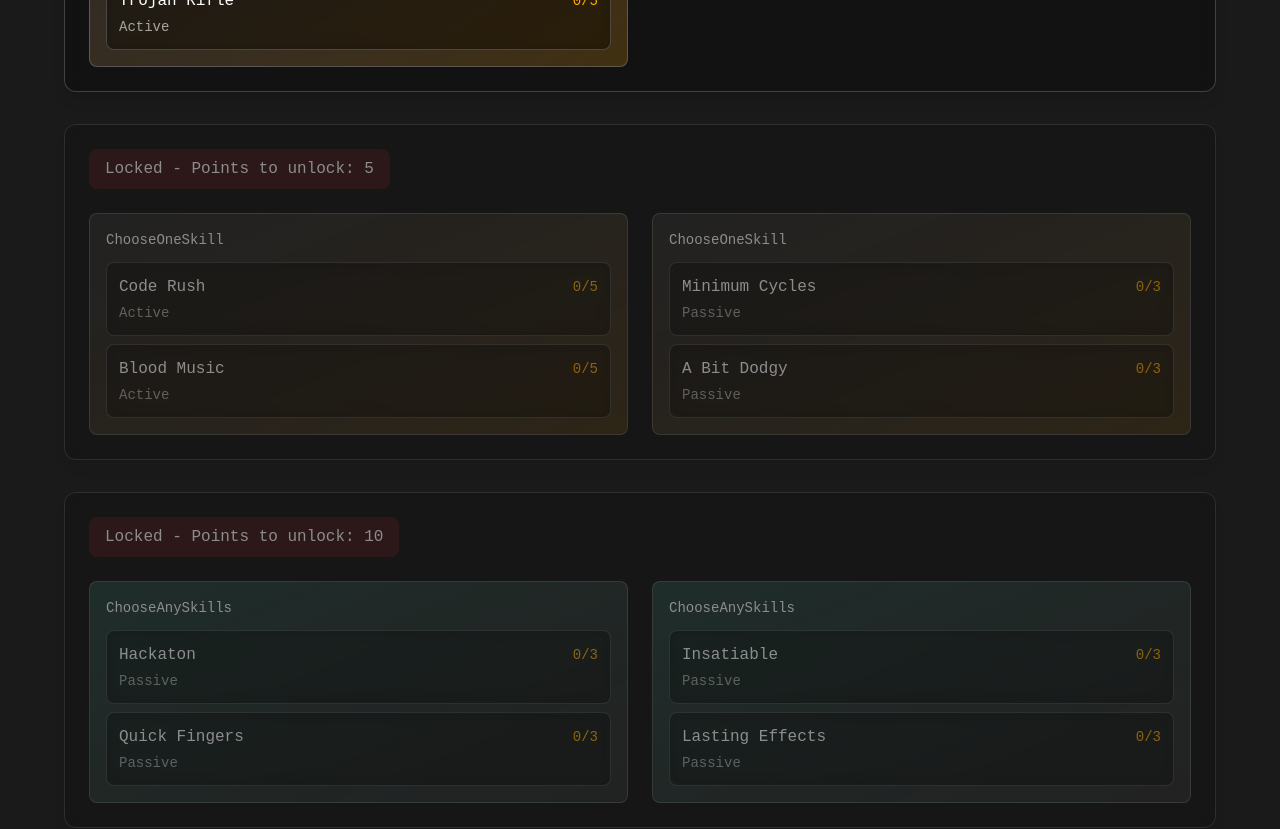
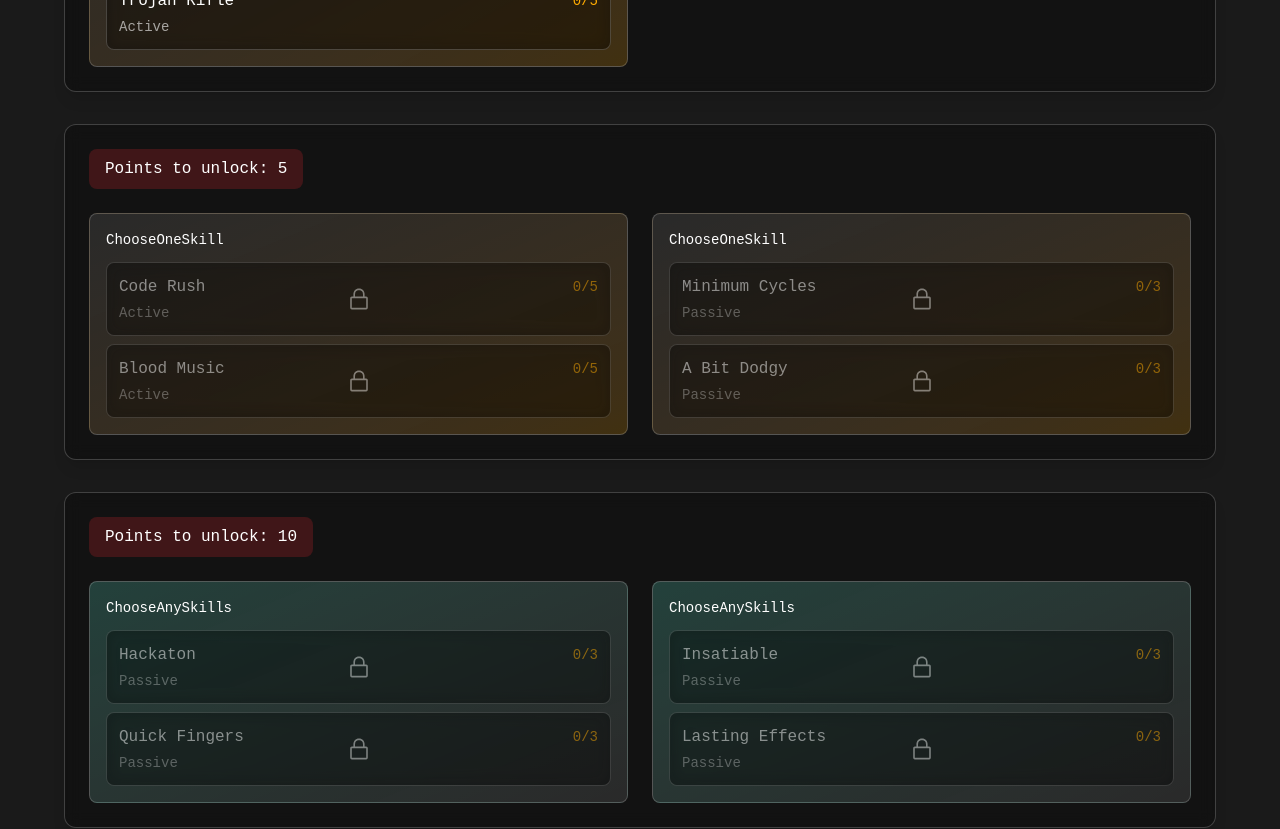
Before and after one commit to femaury/77bit-skill-tree, a React (Vite) app: page / in a window 1280 px wide. Shown: the part 700-1529 px from the top of the page. Built offline with nearby package versions, Linux system fonts and the light colour scheme; a web font is replaced by a local one.

Commit message:
Make skills always hoverable

```diff
--- a/src/components/Hub.tsx
+++ b/src/components/Hub.tsx
@@ -1,6 +1,7 @@
 import { SkillNode as SkillNodeComponent } from './SkillNode';
 import { SkillNode, SkillTreeData } from '../types';
 import { useSkill } from '../context/SkillContext';
+import { LockClosedIcon } from '@radix-ui/react-icons';
 
 interface HubProps {
   hub: SkillNode;
@@ -26,6 +27,7 @@ export function Hub({ hub, allNodes }: HubProps) {
               key={childId}
               node={childNode}
               layout="horizontal"
+              isHubLocked={isLocked}
             />
           );
         })}
@@ -34,12 +36,12 @@ export function Hub({ hub, allNodes }: HubProps) {
   }
 
   return (
-    <div className={`bg-black/30 backdrop-blur-sm rounded-xl p-6 border border-white/20 shadow-lg
-                    ${isLocked ? 'opacity-50 pointer-events-none' : ''}`}>
+    <div className={`bg-black/30 backdrop-blur-sm rounded-xl p-6 border border-white/20 shadow-lg`}>
+
       <div className="mb-6 flex items-center gap-3">
         <div className={`rounded-lg px-4 py-2 text-white font-medium
                         ${isLocked ? 'bg-red-500/20' : 'bg-white/10'}`}>
-          {isLocked ? 'Locked - ' : ''}Points to unlock: {hub.pointsToUnlock || 0}
+          Points to unlock: {hub.pointsToUnlock || 0}
         </div>
       </div>
 
@@ -53,6 +55,7 @@ export function Hub({ hub, allNodes }: HubProps) {
             <SkillNodeComponent
               key={childId}
               node={childNode}
+              isHubLocked={isLocked}
             />
           );
         })}
--- a/src/components/SkillNode.tsx
+++ b/src/components/SkillNode.tsx
@@ -2,14 +2,15 @@ import * as HoverCard from '@radix-ui/react-hover-card';
 import { SkillNode as SkillNodeType, Skill } from '../types';
 import { useState, useEffect } from 'react';
 import { useSkill } from '../context/SkillContext';
-import { MinusIcon } from '@radix-ui/react-icons';
+import { MinusIcon, LockClosedIcon } from '@radix-ui/react-icons';
 
 interface SkillNodeProps {
   node: SkillNodeType;
   layout?: 'vertical' | 'horizontal';
+  isHubLocked?: boolean;
 }
 
-export function SkillNode({ node, layout = 'vertical' }: SkillNodeProps) {
+export function SkillNode({ node, layout = 'vertical', isHubLocked = false }: SkillNodeProps) {
   const [openSkillId, setOpenSkillId] = useState<string | null>(null);
   const [isMobile, setIsMobile] = useState(false);
   const {
@@ -53,7 +54,13 @@ export function SkillNode({ node, layout = 'vertical' }: SkillNodeProps) {
     return layout === 'vertical' ? 'right' : 'bottom';
   };
 
-  const handleSkillClick = (skill: Skill, e: React.MouseEvent) => {
+  const handleSkillClick = (skill: Skill, e: React.MouseEvent, isDisabled: boolean) => {
+    // If the hub is locked or the skill is disabled, just open/close the hover card
+    if (isHubLocked || isDisabled) {
+      setOpenSkillId(openSkillId === skill.id ? null : skill.id);
+      return;
+    }
+
     // Don't add points to default skills
     if (isDefaultSkill) {
       setOpenSkillId(openSkillId === skill.id ? null : skill.id);
@@ -129,11 +136,12 @@ export function SkillNode({ node, layout = 'vertical' }: SkillNodeProps) {
                 <HoverCard.Trigger asChild>
                   <div
                     className={`bg-black/50 backdrop-blur-sm rounded-lg p-3
-                              border ${isSelected ? 'border-accent' : 'border-white/20'} cursor-pointer
-                              hover:border-accent transition-all duration-300
-                              touch-manipulation ${isDisabled ? 'opacity-50 pointer-events-none' : ''}`}
-                    onClick={(e) => handleSkillClick(skill, e)}
-                    onContextMenu={(e) => handleSkillClick(skill, e)}
+                              border ${isSelected ? 'border-accent' : 'border-white/20'}
+                              ${(isDisabled || isHubLocked) ? 'cursor-default' : 'cursor-pointer hover:border-accent'}
+                              transition-all duration-300
+                              touch-manipulation ${isDisabled ? 'opacity-50' : ''} ${isHubLocked ? 'opacity-70' : ''}`}
+                    onClick={(e) => handleSkillClick(skill, e, isDisabled)}
+                    onContextMenu={(e) => handleSkillClick(skill, e, isDisabled)}
                     onTouchStart={(e) => {
                       e.preventDefault();
                       setOpenSkillId(skill.id);
@@ -151,6 +159,16 @@ export function SkillNode({ node, layout = 'vertical' }: SkillNodeProps) {
                       )}
                     </div>
                     <div className="text-sm text-white/60 mt-1">{skill.slot === "none" ? "Passive" : "Active"}</div>
+                    {isDisabled && !isHubLocked && (
+                      <div className="absolute inset-0 flex items-center justify-center bg-black/40 rounded-lg border border-red-400/30">
+                        <LockClosedIcon className="h-6 w-6 text-red-400/80" />
+                      </div>
+                    )}
+                    {isHubLocked && (
+                      <div className="absolute inset-0 flex items-center justify-center bg-black/30 rounded-lg">
+                        <LockClosedIcon className="h-6 w-6 text-white/60" />
+                      </div>
+                    )}
                   </div>
                 </HoverCard.Trigger>
 
@@ -175,7 +193,7 @@ export function SkillNode({ node, layout = 'vertical' }: SkillNodeProps) {
                             </span>
                           )}
                         </div>
-                        {!isDefaultSkill && skillLevel > 0 && (
+                        {!isDefaultSkill && skillLevel > 0 && !isDisabled && !isHubLocked && (
                           <div className="flex gap-2">
                             <button
                               className="p-1 rounded bg-white/10 hover:bg-white/20"
@@ -189,6 +207,20 @@ export function SkillNode({ node, layout = 'vertical' }: SkillNodeProps) {
                           </div>
                         )}
                       </div>
+
+                      {isHubLocked && (
+                        <div className="text-xs mt-1">
+                          <span className="text-red-400">Locked:</span>
+                          <span className="text-white/70"> Spend more skill points to unlock.</span>
+                        </div>
+                      )}
+
+                      {isDisabled && !isHubLocked && (
+                        <div className="text-xs mt-1">
+                          <span className="text-red-400">Locked:</span>
+                          <span className="text-white/70"> Another skill in this group is already selected.</span>
+                        </div>
+                      )}
 
                       {skill.maxLevel > 1 && !isDefaultSkill && (
                         <div className="flex flex-col gap-2 mt-4">
```
